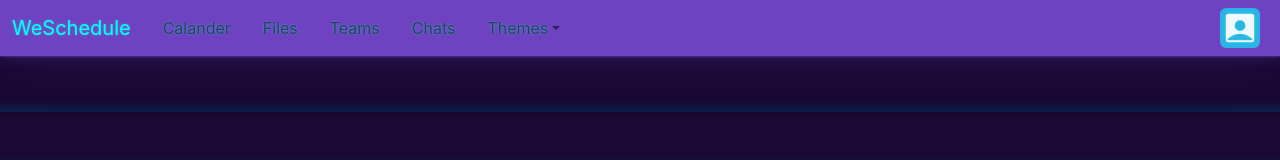
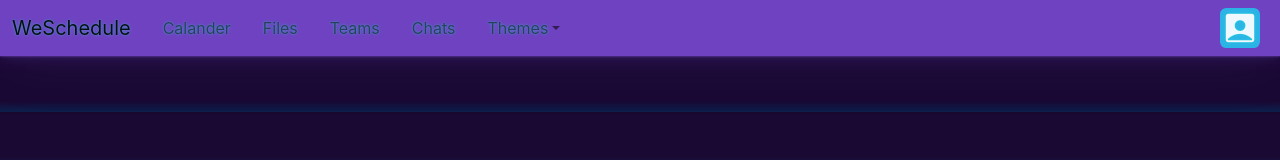
Before and after one commit to isthisdotusernametaken/WeSchedule, a React (Create React App) app: page / in a window 1280 px wide. Shown: the top 160 px of the page. Built offline with nearby package versions, Linux system fonts and the light colour scheme.

Commit message:
Update App.css Navbar

```diff
--- a/src/App.css
+++ b/src/App.css
@@ -1,7 +1,3 @@
-.navbar-brand {
-  color: aqua;
-}
-
 .nav-item {
   margin: 0 0.5rem;
   display: flex;
```
